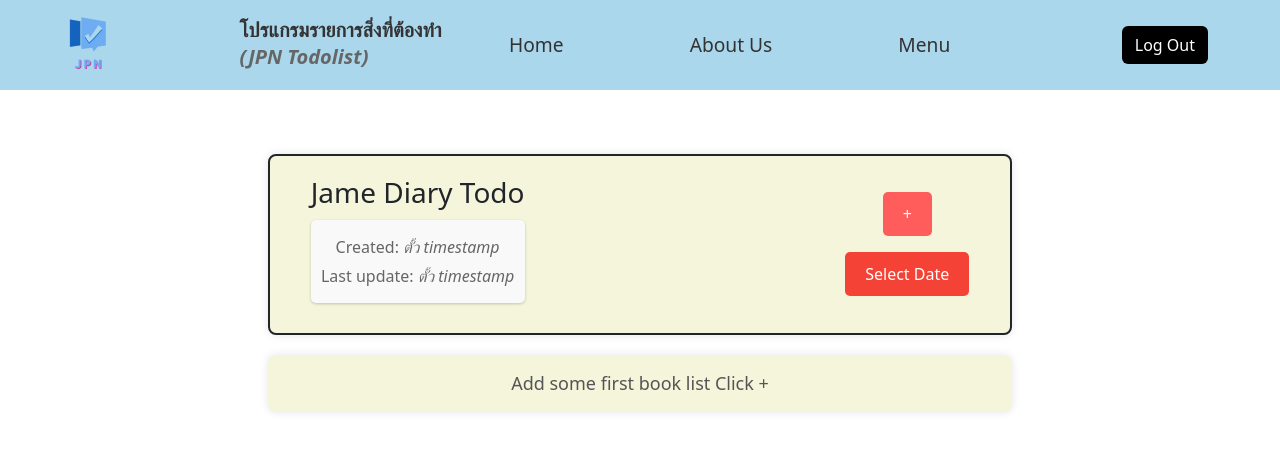
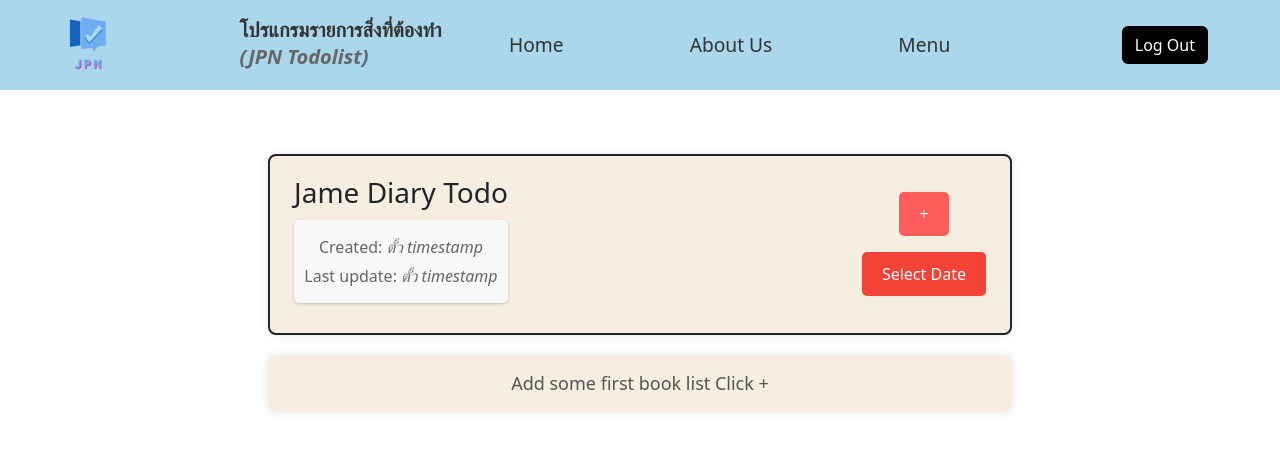
Before and after one commit to Poomlak/TODOLISTJPN, a React (Create React App) app in the folder jpn-project/: page /todomain in a window 1280 px wide. Shown: the top 450 px of the page. Built offline with nearby package versions, Linux system fonts and the light colour scheme.

Commit message:
แก้ style

```diff
--- a/jpn-project/src/todomain/Todomain.css
+++ b/jpn-project/src/todomain/Todomain.css
@@ -13,7 +13,7 @@
 }
 
 .todo-card {
-  background-color: #f5f5dc;
+  background-color: #f6efe1;
   padding: 20px;
   border-radius: 8px;
   box-shadow: 0px 0px 10px rgba(0, 0, 0, 0.1);
@@ -24,7 +24,7 @@
   justify-content: space-evenly;
   border-color: black;
   border: 2px solid;
-  gap: 300px;
+  gap: 50%;
 }
 
 .todo-card h3 {
@@ -44,26 +44,35 @@
   justify-content: center;
 }
 
-.add-button {
+.add-button-Todo {
   background-color: #ff5c5c;
   color: white;
   padding: 10px 20px;
   border: none;
   border-radius: 5px;
   cursor: pointer;
+  transition: background-color 0.3s; /* เพิ่มการเปลี่ยนแปลงสี */
 }
 
-.date-button {
+.add-button-Todo:hover {
+  background-color: #e54c4c; /* สีที่เข้มขึ้นเมื่อ hover */
+}
+
+.date-button-Todo {
   background-color: #f44336;
   color: white;
   padding: 10px 20px;
   border: none;
   border-radius: 5px;
   cursor: pointer;
+  transition: background-color 0.3s; /* เพิ่มการเปลี่ยนแปลงสี */
 }
 
+.date-button-Todo:hover {
+  background-color: #d32f2f; /* สีที่เข้มขึ้นเมื่อ hover */
+}
 .add-task {
-  background-color: #f5f5dc;
+  background-color: #f6efe1;
   padding: 15px;
   text-align: center;
   border-radius: 8px;
--- a/jpn-project/src/todomain/Todomain.js
+++ b/jpn-project/src/todomain/Todomain.js
@@ -34,7 +34,9 @@ const Todomain = () => {
         <div className="todo-container">
           <div className="todo-card">
             <div>
-              <h3>Jame Diary Todo</h3>
+              <div>
+                <h3>Jame Diary Todo</h3>
+              </div>
               <div className="timestamp-container">
                 <p>
                   Created: <i>ตั้ว timestamp</i>
@@ -45,8 +47,8 @@ const Todomain = () => {
               </div>
             </div>
             <div className="button-group-Todo">
-              <button className="add-button">+</button>
-              <button className="date-button" onClick={handleSelectDate}>
+              <button className="add-button-Todo">+</button>
+              <button className="date-button-Todo" onClick={handleSelectDate}>
                 Select Date
               </button>
             </div>
```
